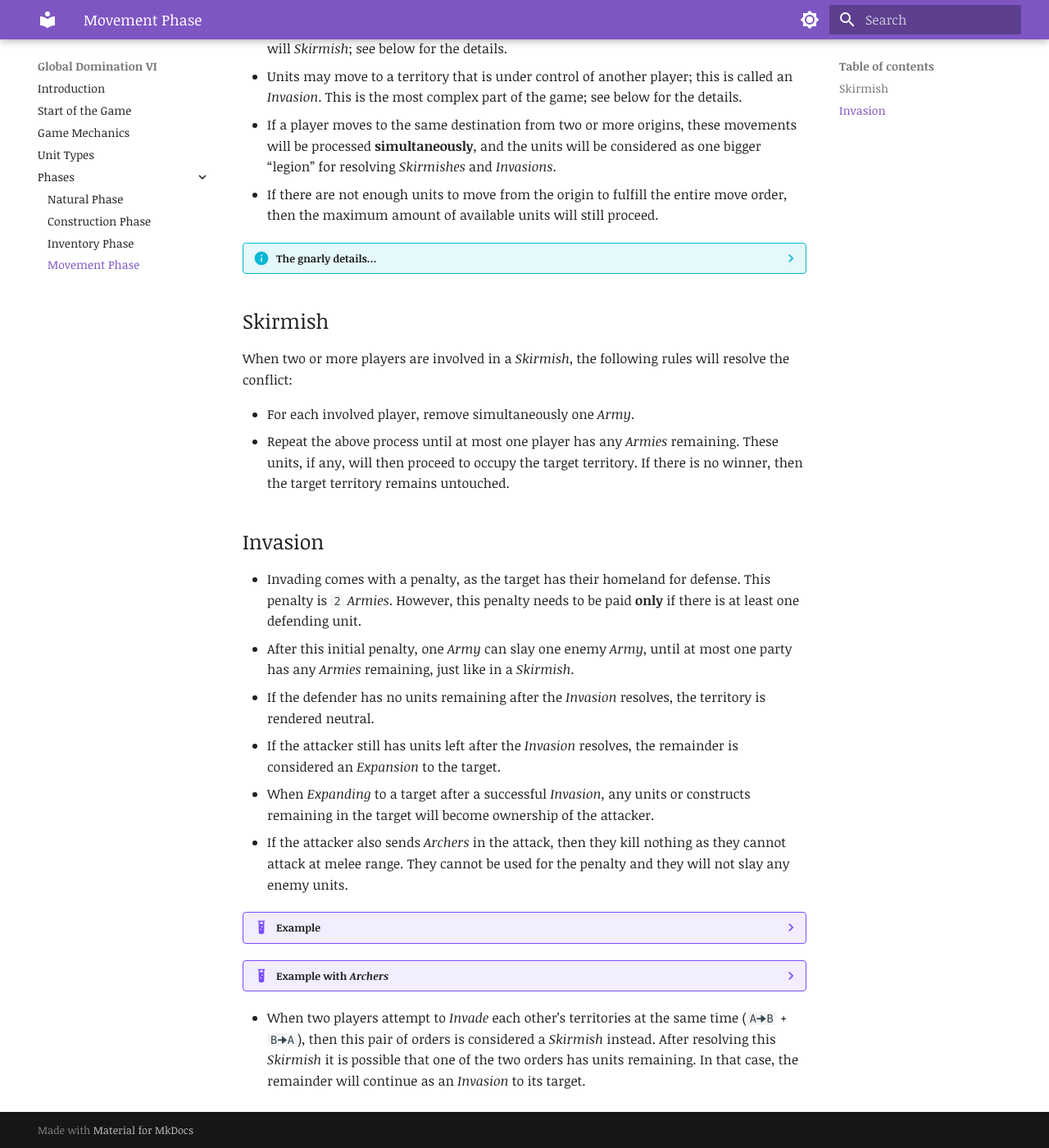
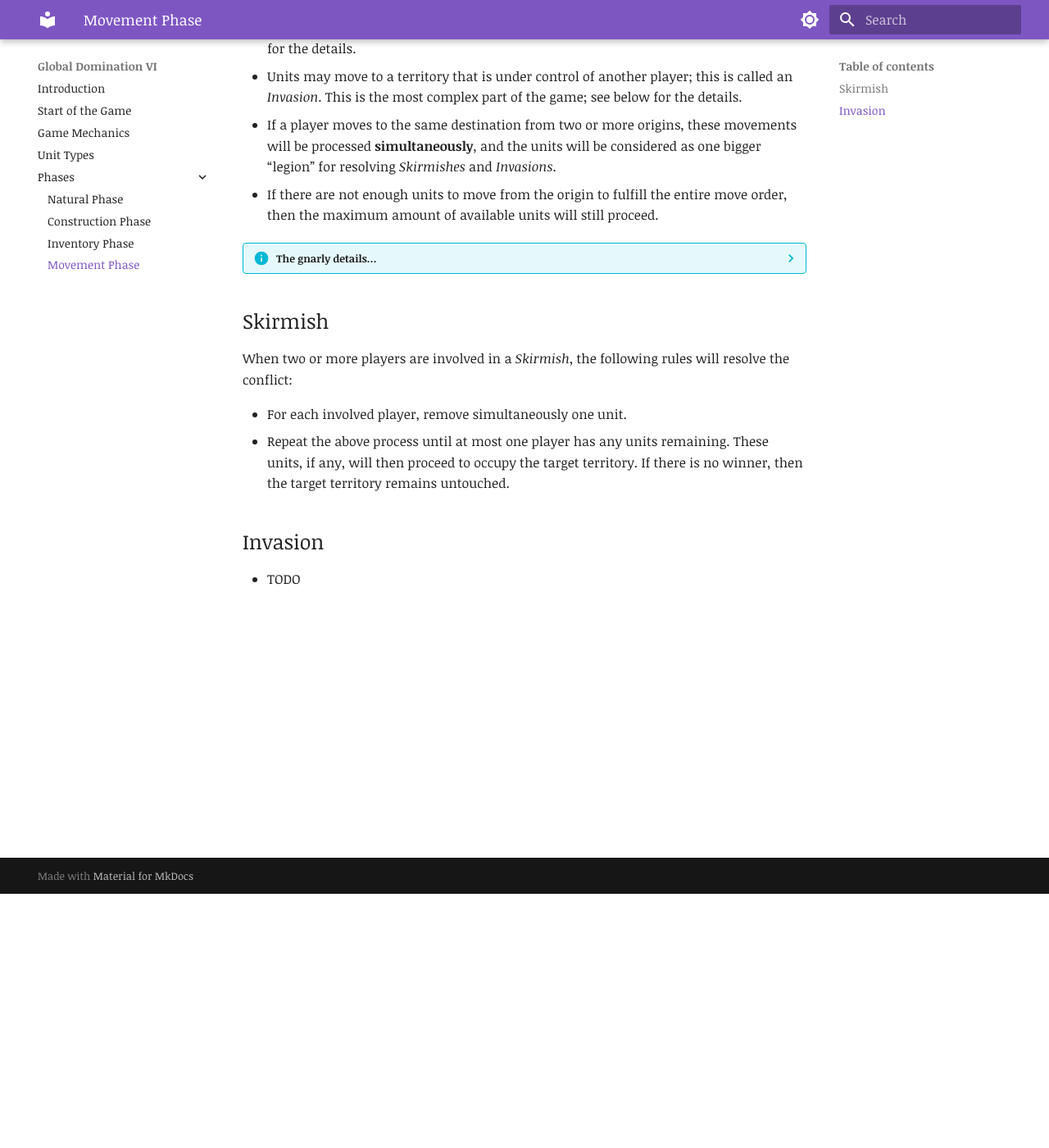
Before and after one commit to griendt/gd6, an MkDocs documentation site: the page built from docs/docs/phases/4_movement.md, in a window 1280 px wide and 1400 px high, scrolled down 310 px. Shown: the whole window at 82% size. Built offline with MkDocs 1.6.1 and Material for MkDocs 9.7.7, drawn with Linux system fonts in a browser that asks for light colours; some web fonts are replaced; some of the changed text lies outside the part shown.

```diff
--- a/docs/docs/phases/4_movement.md
+++ b/docs/docs/phases/4_movement.md
@@ -1,40 +1,21 @@
 # Movement Phase
 Each unit under your control can move to one adjacent land territory. There are a few different movement types that each have their own resolution rules:
 
-* Units may move freely to territories that are under your control; this is called a *Distribution*. Nothing can stop or alter a *Distribution*.
-* Units may also move freely to territories that currently contain no units; this is called an *Expansion*. If two or more players attempt to *Expand* into the same territory, they will *Skirmish*; see below for the details.
+* Units may move to territories that are under your control. No other movement can stop or alter this type of move.
+* Units may also move to territories that currently contain no units (*expand*). If two or more players attempt to expand into the same territory, they will *Skirmish*; see below for the details.
 * Units may move to a territory that is under control of another player; this is called an *Invasion*. This is the most complex part of the game; see below for the details.
 * If a player moves to the same destination from two or more origins, these movements will be processed **simultaneously**, and the units will be considered as one bigger "legion" for resolving *Skirmishes* and *Invasions*.
 * If there are not enough units to move from the origin to fulfill the entire move order, then the maximum amount of available units will still proceed.
 
 ??? info "The gnarly details..."
     * Whenever relevant, *Skirmishes* are resolved before *Invasions*.
-    * If a player moves from the same origin to two or more targets, they will be processed **one by one in the order they are provided**. In some cases I may ask you to explicitly specify the priorities.
+    * Whenever relevant, a player's moves are resolved in the order they were sent. In case of doubt, I may ask you to specify your move priorities.
 
 ## Skirmish
 When two or more players are involved in a *Skirmish*, the following rules will resolve the conflict:
 
-* For each involved player, remove simultaneously one *Army*.
-* Repeat the above process until at most one player has any *Armies* remaining. These units, if any, will then proceed to occupy the target territory. If there is no winner, then the target territory remains untouched.
+* For each involved player, remove simultaneously one unit.
+* Repeat the above process until at most one player has any units remaining. These units, if any, will then proceed to occupy the target territory. If there is no winner, then the target territory remains untouched.
 
 ## Invasion
-* Invading comes with a penalty, as the target has their homeland for defense. This penalty is `2` *Armies*. However, this penalty needs to be paid **only** if there is at least one defending unit.
-* After this initial penalty, one *Army* can slay one enemy *Army*, until at most one party has any *Armies* remaining, just like in a *Skirmish*.
-* If the defender has no units remaining after the *Invasion* resolves, the territory is rendered neutral.
-* If the attacker still has units left after the *Invasion* resolves, the remainder is considered an *Expansion* to the target.
-* When *Expanding* to a target after a successful *Invasion*, any units or constructs remaining in the target will become ownership of the attacker.
-* If the attacker also sends *Archers* in the attack, then they kill nothing as they cannot attack at melee range. They cannot be used for the penalty and they will not slay any enemy units.
-??? example
-    Suppose a player is launching an attack with `5` units on a territory that has `2` units. Then after paying the initial penalty, `3` attackers remain; they successfully slay the `2` with one unit remaining. Now the target is neutral and can freely be occupied with the last remaining unit.
-
-??? example "Example with *Archers*"
-    Suppose a player is attacking with `4` *Armies* and `3` *Archers*, and the defending side has `1` *Army* and `5` Archers.
-
-    The attacker first pays a penalty of `2` *Armies*. The attacker then loses one more *Army* to kill the enemy *Army*.
-    Now, the attacker has `1` *Army* left and its `3` *Archers*, while the defender has only his `5` *Archers*.
-
-    These *Archers* cannot defend and the *Invasion* is successful. The attacker occupies the territory, which now contain `1` Army and `8` *Archers*.
-
-    In particular, the attacker claims ownership of the leftover enemy *Archer* units!
-
-* When two players attempt to *Invade* each other's territories at the same time (`A🠊B` + `B🠊A`), then this pair of orders is considered a *Skirmish* instead. After resolving this *Skirmish* it is possible that one of the two orders has units remaining. In that case, the remainder will continue as an *Invasion* to its target.
+* TODO
```
Also changed, not shown: 2 other files.
